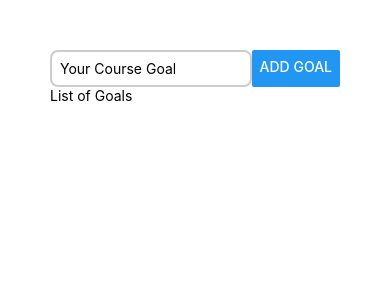
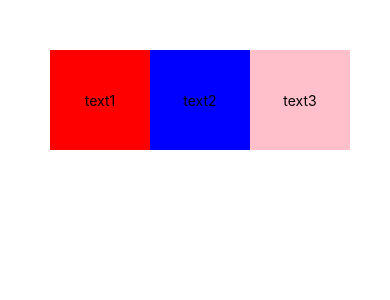
Before and after one commit to nadeem-ds/react-native-udemy, a React Native app: screen / in a window 390 px wide. Shown: the top 300 px of the page. Built offline with nearby package versions, Linux system fonts and the light colour scheme.

Commit message:
flex learn

```diff
--- a/App.js
+++ b/App.js
@@ -4,12 +4,14 @@ import { Button, StyleSheet, Text, TextInput, View } from "react-native";
 export default function App() {
   return (
     <View style={styles.appContainer}>
-      <View style={styles.inputContainer}>
-        <TextInput placeholder="Your Course Goal" style={styles.textInput} />
-        <Button title="Add Goal" />
+      <View style={styles.red}>
+        <Text>text1</Text>
       </View>
-      <View>
-        <Text>List of Goals</Text>
+      <View style={styles.blue}>
+        <Text>text2</Text>
+      </View>
+      <View style={styles.pink}>
+        <Text>text3</Text>
       </View>
     </View>
   );
@@ -18,16 +20,29 @@ export default function App() {
 const styles = StyleSheet.create({
   appContainer: {
     padding: 50,
+    flexDirection: "row",
+    justifyContent: "space-between",
+    alignItems: "center",
   },
-  inputContainer: {
-    flexDirection: "row",
-    justifyContent: "space-evenly",
+  red: {
+    backgroundColor: "red",
+    width: 100,
+    height: 100,
+    justifyContent: "center",
+    alignItems: "center",
   },
-  textInput: {
-    borderWidth: 2,
-    borderColor: "#cccccc",
-    width: "80%",
-    borderRadius: 8,
-    padding: 8,
+  blue: {
+    backgroundColor: "blue",
+    width: 100,
+    height: 100,
+    justifyContent: "center",
+    alignItems: "center",
+  },
+  pink: {
+    backgroundColor: "pink",
+    width: 100,
+    height: 100,
+    justifyContent: "center",
+    alignItems: "center",
   },
 });
```
